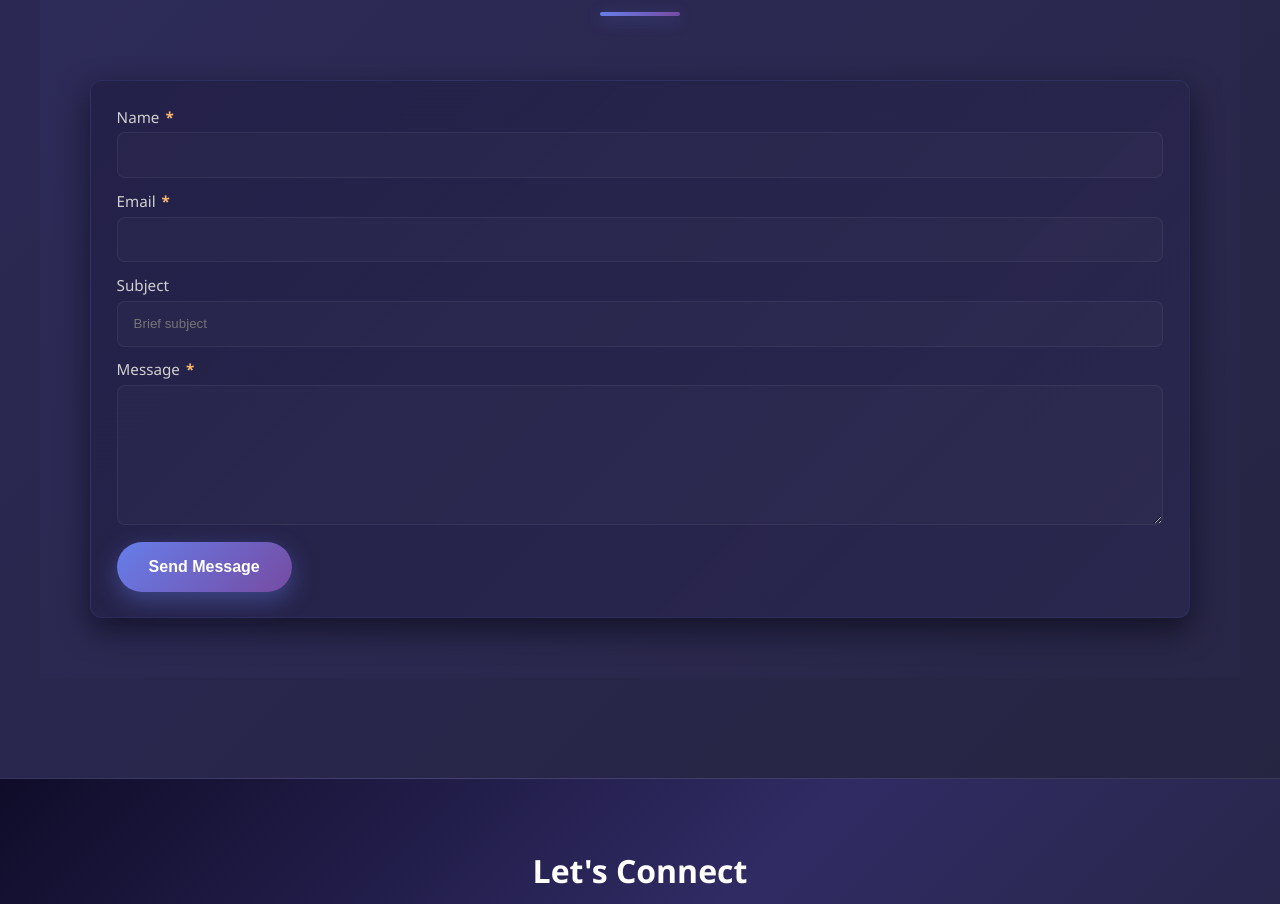
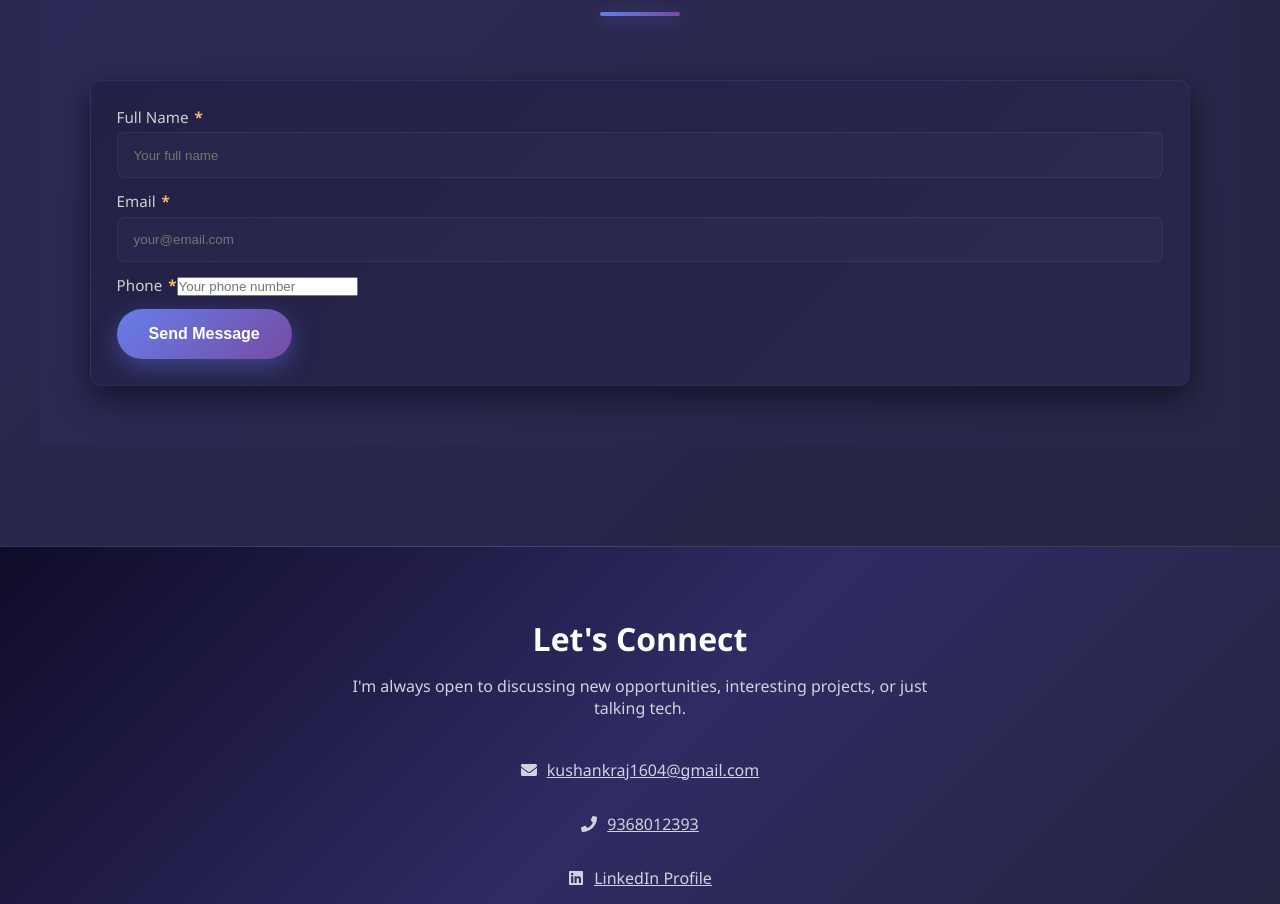
Before and after one commit to KushankRajput/my_portofolio, a React (Create React App) app: page / in a window 1280 px wide. Shown: the part 5980-6884 px from the top of the page. Built offline with nearby package versions, Linux system fonts and the light colour scheme.

Commit message:
api integrate

```diff
--- a/src/component/Portfolio.js
+++ b/src/component/Portfolio.js
@@ -19,10 +19,8 @@ import {
 } from "react-icons/fa";
 import "./Portfolio.css";
 
-// EmailJS Configuration
-const EMAILJS_SERVICE_ID = "service_idkvvxw"; // 👈 apna service id daalna
-const EMAILJS_TEMPLATE_ID = "template_r4hhaja"; // 👈 apna template id daalna
-const EMAILJS_PUBLIC_KEY = "edkMLzzYzOaTFap1H"; // 👈 apna public key daalna
+// Contact API Configuration
+const CONTACT_API_URL = "https://website-sigma-opal-60.vercel.app/contact";
 
 const Portfolio = () => {
   const [activeSection, setActiveSection] = useState("about");
@@ -74,13 +72,11 @@ const Portfolio = () => {
     const form = formRef.current;
     if (!form) return;
 
-    // Basic client-side validation
-    const name = form["name"].value.trim();
+    const fullName = form["fullName"].value.trim();
     const email = form["email"].value.trim();
-    const subject = form["subject"].value.trim();
-    const message = form["message"].value.trim();
+    const phone = form["phone"].value.trim();
 
-    if (!name || !email || !message) {
+    if (!fullName || !email || !phone) {
       toast.error("❌ Please fill all required fields!");
       return;
     }
@@ -88,27 +84,26 @@ const Portfolio = () => {
     setSending(true);
 
     try {
-      // Dynamic import EmailJS
-      const emailjs = await import("@emailjs/browser");
+      const response = await fetch(CONTACT_API_URL, {
+        method: "POST",
+        headers: {
+          "Content-Type": "application/json",
+        },
+        body: JSON.stringify({
+          fullName,
+          email,
+          phone,
+        }),
+      });
 
-      // Initialize EmailJS
-      if (emailjs && emailjs.init) {
-        emailjs.init(EMAILJS_PUBLIC_KEY);
+      if (!response.ok) {
+        throw new Error(`Request failed with status ${response.status}`);
       }
 
-      // Send form
-      await emailjs.sendForm(EMAILJS_SERVICE_ID, EMAILJS_TEMPLATE_ID, form);
-
-      // Success response
       toast.success("✅ Message sent successfully!");
       form.reset();
-
-      // Redirect after 3 seconds
-      setTimeout(() => {
-        window.history.back();
-      }, 3000);
     } catch (error) {
-      console.error("EmailJS Error:", error);
+      console.error("Contact API Error:", error);
       toast.error("❌ Failed to send message. Please try again later.");
     } finally {
       setSending(false);
@@ -805,23 +800,33 @@ const Portfolio = () => {
             className="contact-form"
           >
             <label>
-              Name<span className="required">*</span>
-              <input type="text" name="name" required />
+              Full Name<span className="required">*</span>
+              <input
+                type="text"
+                name="fullName"
+                placeholder="Your full name"
+                required
+              />
             </label>
 
             <label>
               Email<span className="required">*</span>
-              <input type="email" name="email" required />
+              <input
+                type="email"
+                name="email"
+                placeholder="your@email.com"
+                required
+              />
             </label>
 
             <label>
-              Subject
-              <input type="text" name="subject" placeholder="Brief subject" />
-            </label>
-
-            <label>
-              Message<span className="required">*</span>
-              <textarea name="message" rows="6" required></textarea>
+              Phone<span className="required">*</span>
+              <input
+                type="tel"
+                name="phone"
+                placeholder="Your phone number"
+                required
+              />
             </label>
 
             <button type="submit" className="btn-primary" disabled={sending}>
```
